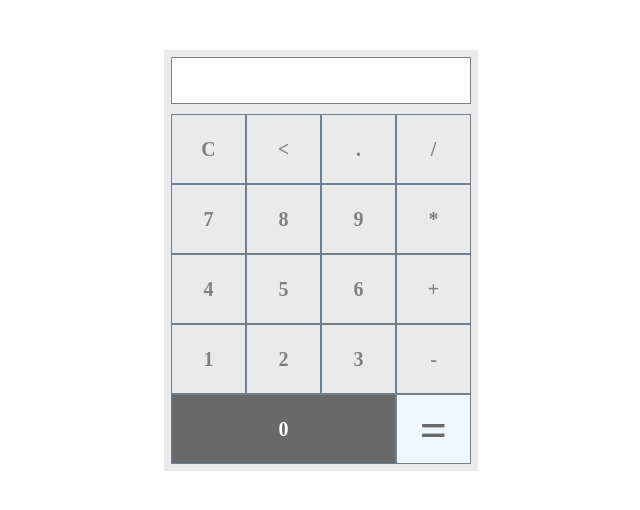
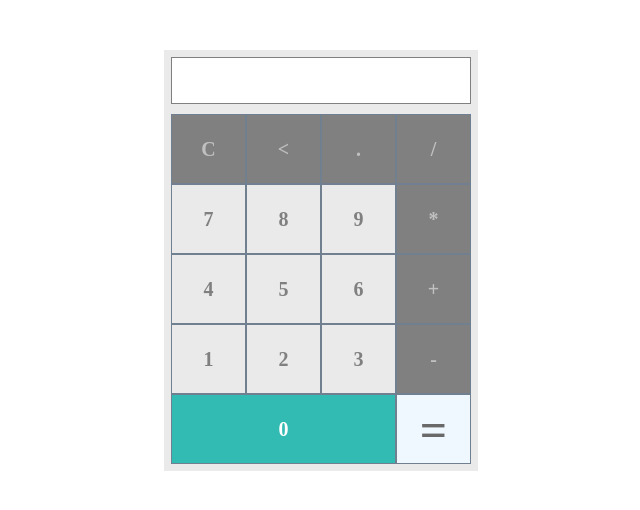
Before and after one commit to Riyan089/Kalkulator, a plain HTML site: page index.html in a window 1280 px wide. Shown: the whole page, without its empty margins (319-959 px from the left). Drawn offline with Linux system fonts and the light colour scheme.

Commit message:
Update layar.css
Signed-off-by: Riyan089 <83565688+Riyan089@users.noreply.github.com>

```diff
--- a/layar.css
+++ b/layar.css
@@ -41,7 +41,7 @@ link {}
 
 #nol{
     flex-grow:1;
-    background: dimgray;
+    background-color: #32bbb3;
     color:white
 }
 
@@ -58,3 +58,11 @@ link {}
     background: whitesmoke;
     cursor: pointer;
 }
+
+
+
+
+.operator {
+    background: gray;
+    color: silver;
+}
```
